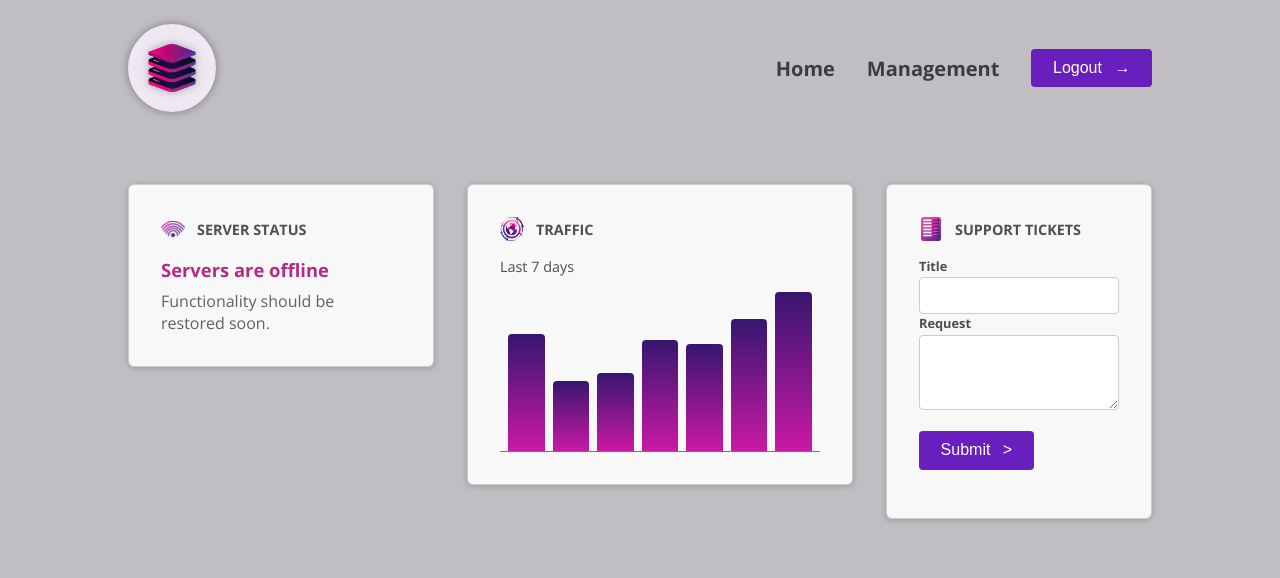
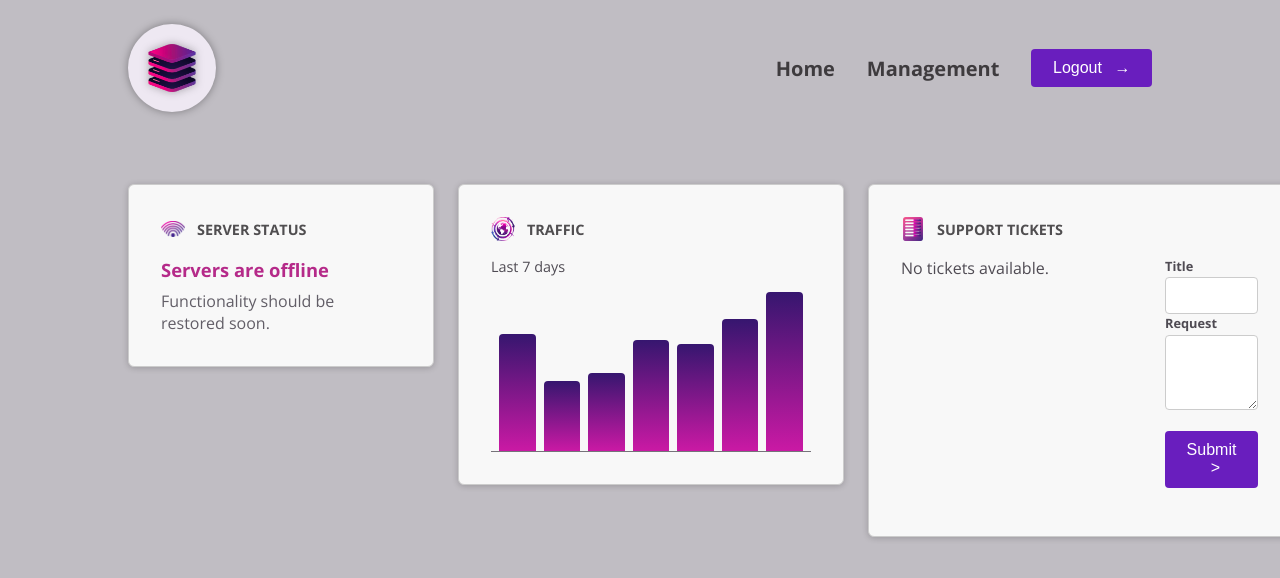
Before and after one commit to FilonenkoDima/StatusHub, an Angular app: page / in a window 1280 px wide. Shown: the top 578 px of the page. Built offline with nearby package versions, Linux system fonts and the light colour scheme.

Commit message:
output data in ticket component

```diff
--- a/src/app/dashboard/tickets/new-ticket/new-ticket.component.ts
+++ b/src/app/dashboard/tickets/new-ticket/new-ticket.component.ts
@@ -2,7 +2,10 @@
   AfterViewInit,
   Component,
   ElementRef,
+  EventEmitter,
   OnInit,
+  output,
+  Output,
   viewChild,
   ViewChild,
 } from '@angular/core';
@@ -20,6 +23,8 @@
 export class NewTicketComponent implements OnInit, AfterViewInit {
   @ViewChild('form') form?: ElementRef<HTMLFormElement>;
   // private form = viewChild.required<ElementRef<HTMLFormElement>>('form');
+  // @Output() add = new EventEmitter();
+  add = output<{ title: string; text: string }>();
 
   ngOnInit(): void {
     console.log('ONINIT');
@@ -32,8 +37,7 @@
   }
 
   onSubmit(title: string, ticketText: string) {
-    console.log(title);
-    console.log(ticketText);
+    this.add.emit({ title: title, text: ticketText });
     this.form?.nativeElement.reset();
   }
 }
--- a/src/app/dashboard/tickets/ticket/ticket.component.html
+++ b/src/app/dashboard/tickets/ticket/ticket.component.html
@@ -1 +1,51 @@
-<p>ticket works!</p>
+<article>
+  <h3>
+    <div
+      [class]="{
+        'ticket-open': true,
+        'ticket-closed': false
+      }"
+    ></div>
+    <button>
+      <span class="text">{{ data().title }}</span>
+      <span>
+        @if(true) {
+        <svg
+          xmlns="http://www.w3.org/2000/svg"
+          fill="none"
+          viewBox="0 0 24 24"
+          stroke-width="1.5"
+          stroke="currentColor"
+          class="w-6 h-6"
+        >
+          <path
+            stroke-linecap="round"
+            stroke-linejoin="round"
+            d="m19.5 8.25-7.5 7.5-7.5-7.5"
+          />
+        </svg>
+        } @else {
+        <svg
+          xmlns="http://www.w3.org/2000/svg"
+          viewBox="0 0 24 24"
+          fill="currentColor"
+          class="w-6 h-6"
+        >
+          <path
+            fill-rule="evenodd"
+            d="M11.47 7.72a.75.75 0 0 1 1.06 0l7.5 7.5a.75.75 0 1 1-1.06 1.06L12 9.31l-6.97 6.97a.75.75 0 0 1-1.06-1.06l7.5-7.5Z"
+            clip-rule="evenodd"
+          />
+        </svg>
+        }
+      </span>
+    </button>
+  </h3>
+
+  @if (true) {
+  <p>{{ data().request }}</p>
+
+  @if (data().status === 'open') {
+  <p><button>Mark as completed</button></p>
+  } }
+</article>
--- a/src/app/dashboard/tickets/ticket/ticket.component.scss
+++ b/src/app/dashboard/tickets/ticket/ticket.component.scss
@@ -0,0 +1,73 @@
+article {
+  border-radius: 4px;
+  background-color: #59555f;
+  color: #ded8e6;
+}
+
+h3 {
+  padding: 0.5rem;
+  margin: 0;
+  font-size: 0.9rem;
+  display: flex;
+  gap: 0.5rem;
+  align-items: center;
+
+  div {
+    width: 0.9rem;
+    height: 0.9rem;
+    border-radius: 50%;
+  }
+}
+
+.ticket-open {
+  background-color: #de62e9;
+}
+
+.ticket-closed {
+  background-color: #51c788;
+}
+
+.text {
+  text-align: left;
+}
+
+button {
+  flex: 1;
+  width: 100%;
+  font: inherit;
+  background: transparent;
+  border: none;
+  color: #ded8e6;
+  display: flex;
+  justify-content: space-between;
+  align-items: center;
+
+  span:first-child {
+    margin-bottom: 0.1rem;
+  }
+
+  span:last-child {
+    width: 1rem;
+  }
+}
+
+p {
+  margin: 0;
+  padding: 1rem;
+  font-size: 0.9rem;
+
+  &:has(button) {
+    padding-top: 0;
+  }
+
+  button {
+    padding: 0;
+    width: auto;
+    display: inline;
+    font-size: 0.75rem;
+  }
+
+  button:hover {
+    color: #ec9fea;
+  }
+}
--- a/src/app/dashboard/tickets/ticket/ticket.component.ts
+++ b/src/app/dashboard/tickets/ticket/ticket.component.ts
@@ -1,12 +1,13 @@
-import { Component } from '@angular/core';
+import { Component, input } from '@angular/core';
+import { Ticket } from './ticket.model';
 
 @Component({
   selector: 'app-ticket',
   standalone: true,
   imports: [],
   templateUrl: './ticket.component.html',
-  styleUrl: './ticket.component.scss'
+  styleUrl: './ticket.component.scss',
 })
 export class TicketComponent {
-
+  data = input.required<Ticket>();
 }
--- /dev/null
+++ b/src/app/dashboard/tickets/ticket/ticket.model.ts
@@ -0,0 +1,6 @@
+export interface Ticket {
+  id: string;
+  title: string;
+  request: string;
+  status: 'open' | 'closed';
+}
--- a/src/app/dashboard/tickets/tickets.component.html
+++ b/src/app/dashboard/tickets/tickets.component.html
@@ -1,3 +1,12 @@
+<div>
+  <ul>
+    @for(ticket of tickets; track ticket.id){
+    <li><app-ticket [data]="ticket" /></li>
+    } @empty {
+    <p>No tickets available.</p>
+    }
+  </ul>
+</div>
 <div id="new-ticket">
-  <app-new-ticket />
+  <app-new-ticket (add)="onAdd($event)" />
 </div>
--- a/src/app/dashboard/tickets/tickets.component.ts
+++ b/src/app/dashboard/tickets/tickets.component.ts
@@ -1,11 +1,26 @@
 import { Component } from '@angular/core';
 import { NewTicketComponent } from './new-ticket/new-ticket.component';
+import { Ticket } from './ticket/ticket.model';
+import { TicketComponent } from './ticket/ticket.component';
 
 @Component({
   selector: 'app-tickets',
   standalone: true,
-  imports: [NewTicketComponent],
+  imports: [NewTicketComponent, TicketComponent],
   templateUrl: './tickets.component.html',
   styleUrl: './tickets.component.scss',
 })
-export class TicketsComponent {}
+export class TicketsComponent {
+  tickets: Ticket[] = [];
+
+  onAdd(ticketData: { title: string; text: string }) {
+    const ticket: Ticket = {
+      title: ticketData.title,
+      request: ticketData.text,
+      id: Math.random().toString(),
+      status: 'open',
+    };
+
+    this.tickets.push(ticket);
+  }
+}
```
